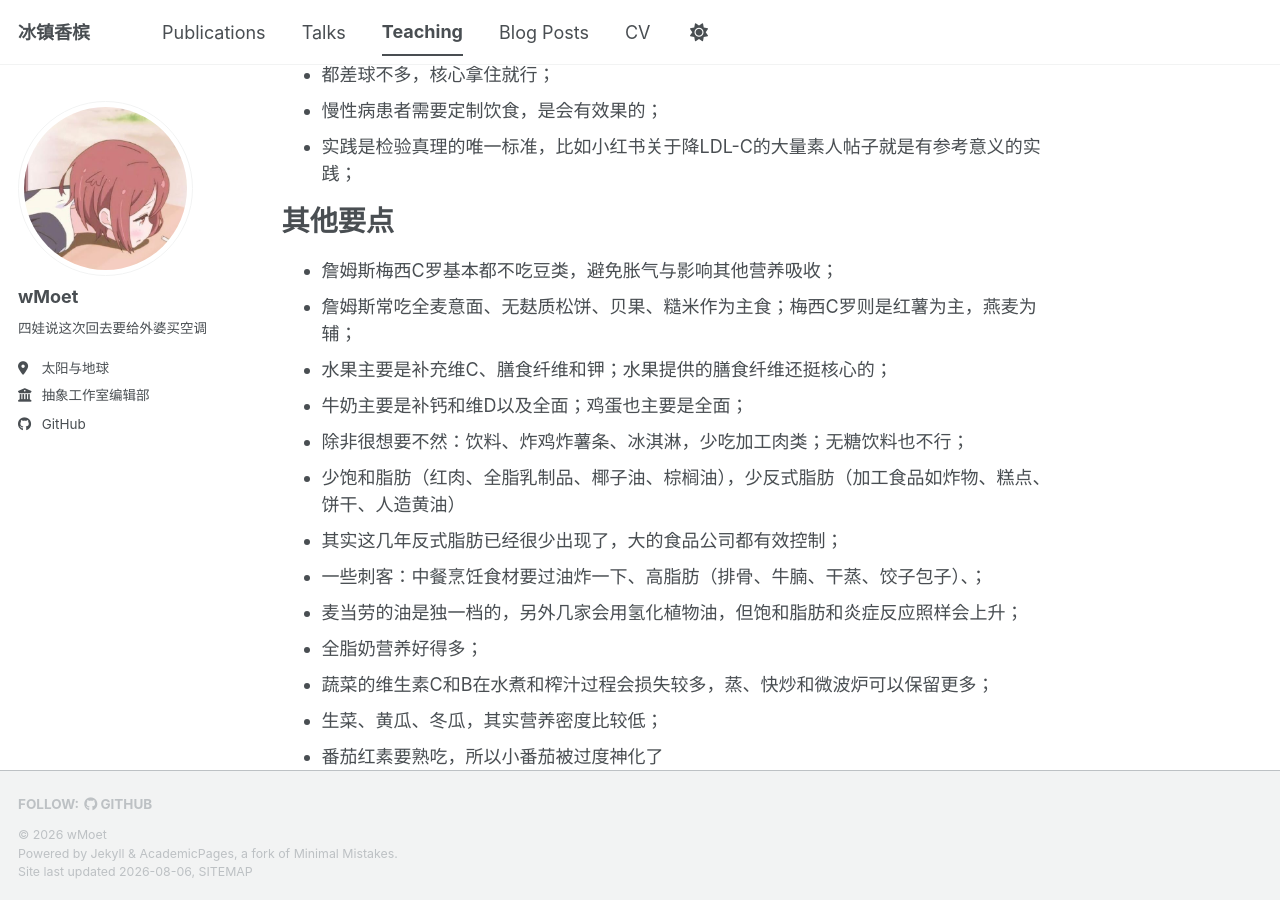
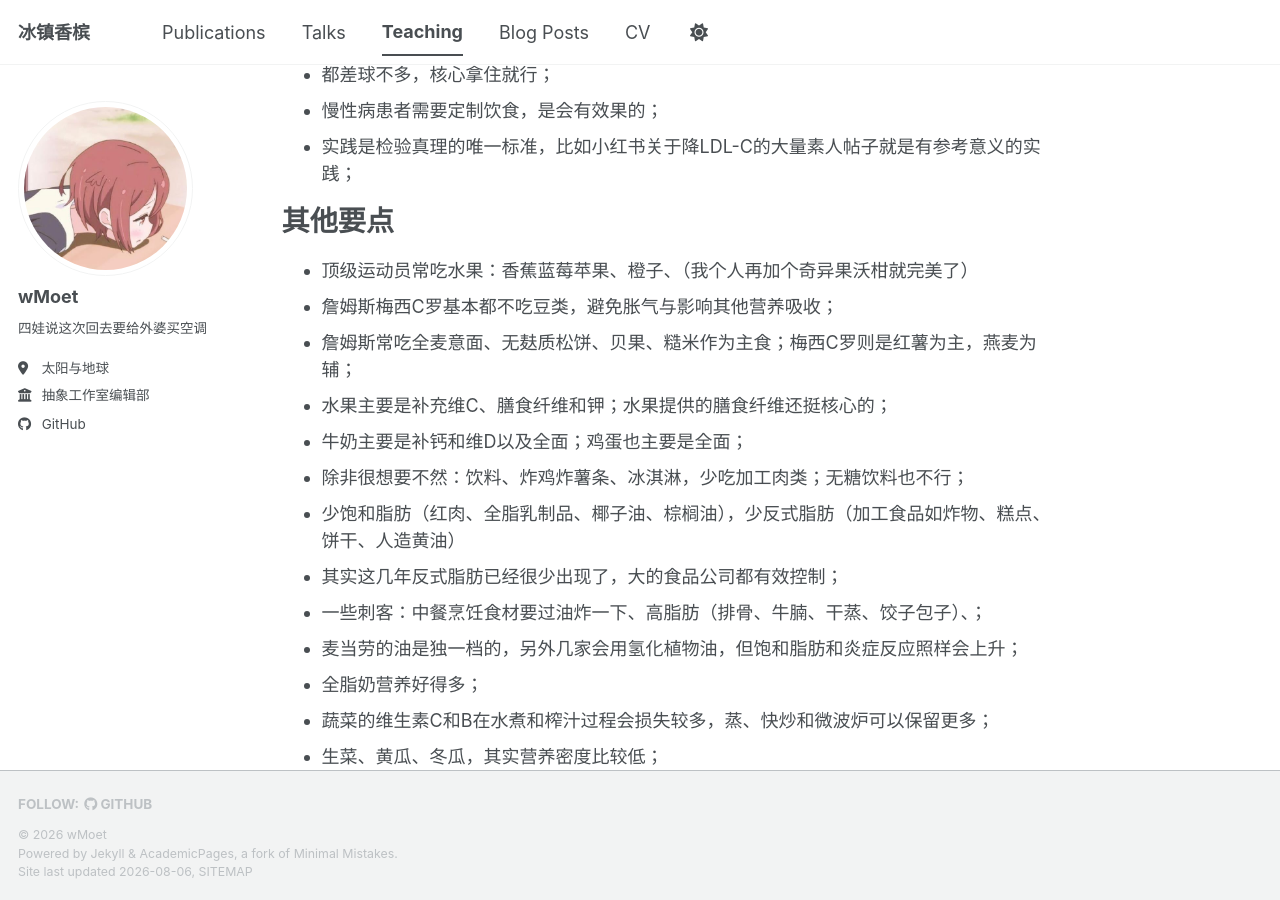
Before and after one commit to wMoet/wMoet.github.io, a Jekyll site: the page built from _teaching/2026-03-自用膳食指南.md, in a window 1280 px wide and 900 px high, scrolled down 774 px. Built offline with Jekyll 4.4.1, drawn with Linux system fonts in a browser that asks for light colours; a script bundle is joined from its source files by our own code; library files that are not in the unit come from our copies.

Commit message:
Update 2026-03-自用膳食指南.md

```diff
--- a/_teaching/2026-03-自用膳食指南.md
+++ b/_teaching/2026-03-自用膳食指南.md
@@ -28,6 +28,7 @@ date: 2026-03-30
 - 实践是检验真理的唯一标准，比如小红书关于降LDL-C的大量素人帖子就是有参考意义的实践；
 
 # 其他要点
+- 顶级运动员常吃水果：香蕉蓝莓苹果、橙子、（我个人再加个奇异果沃柑就完美了）
 - 詹姆斯梅西C罗基本都不吃豆类，避免胀气与影响其他营养吸收；
 - 詹姆斯常吃全麦意面、无麸质松饼、贝果、糙米作为主食；梅西C罗则是红薯为主，燕麦为辅；
 - 水果主要是补充维C、膳食纤维和钾；水果提供的膳食纤维还挺核心的；
```
